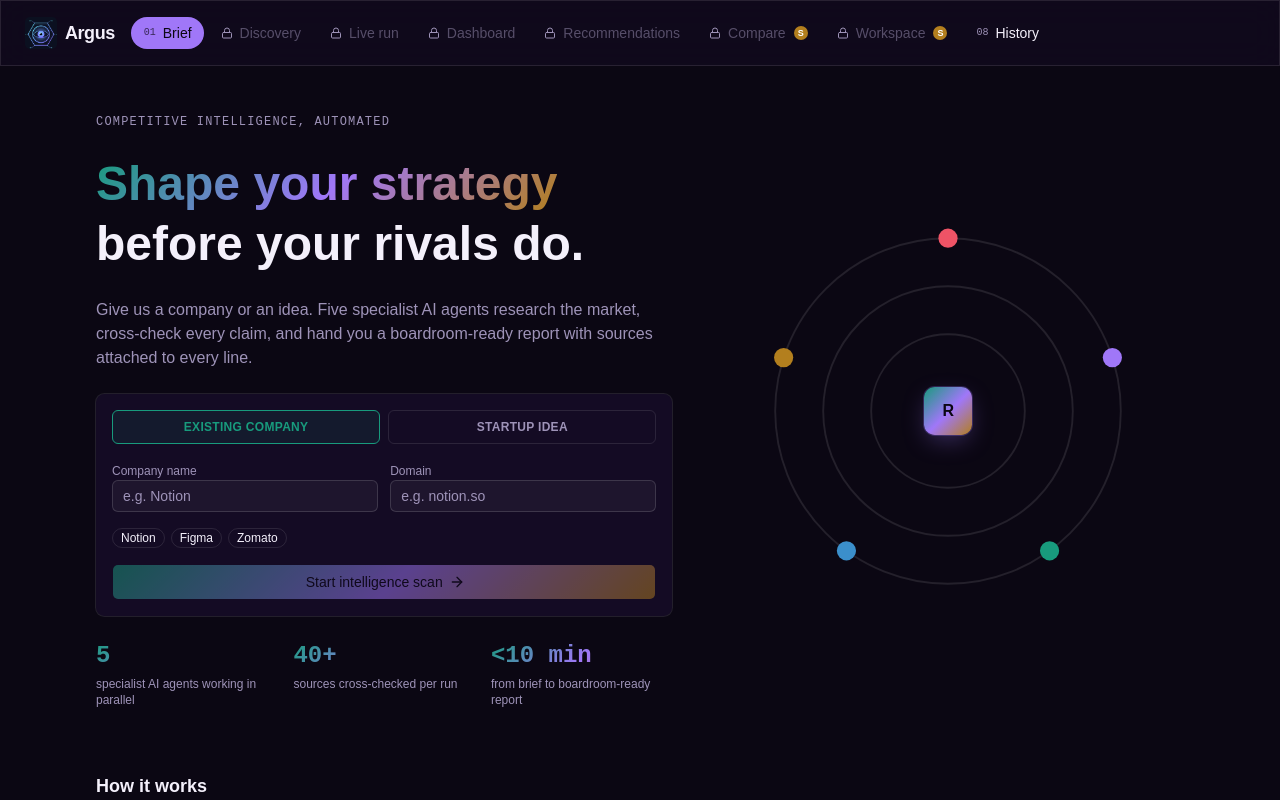
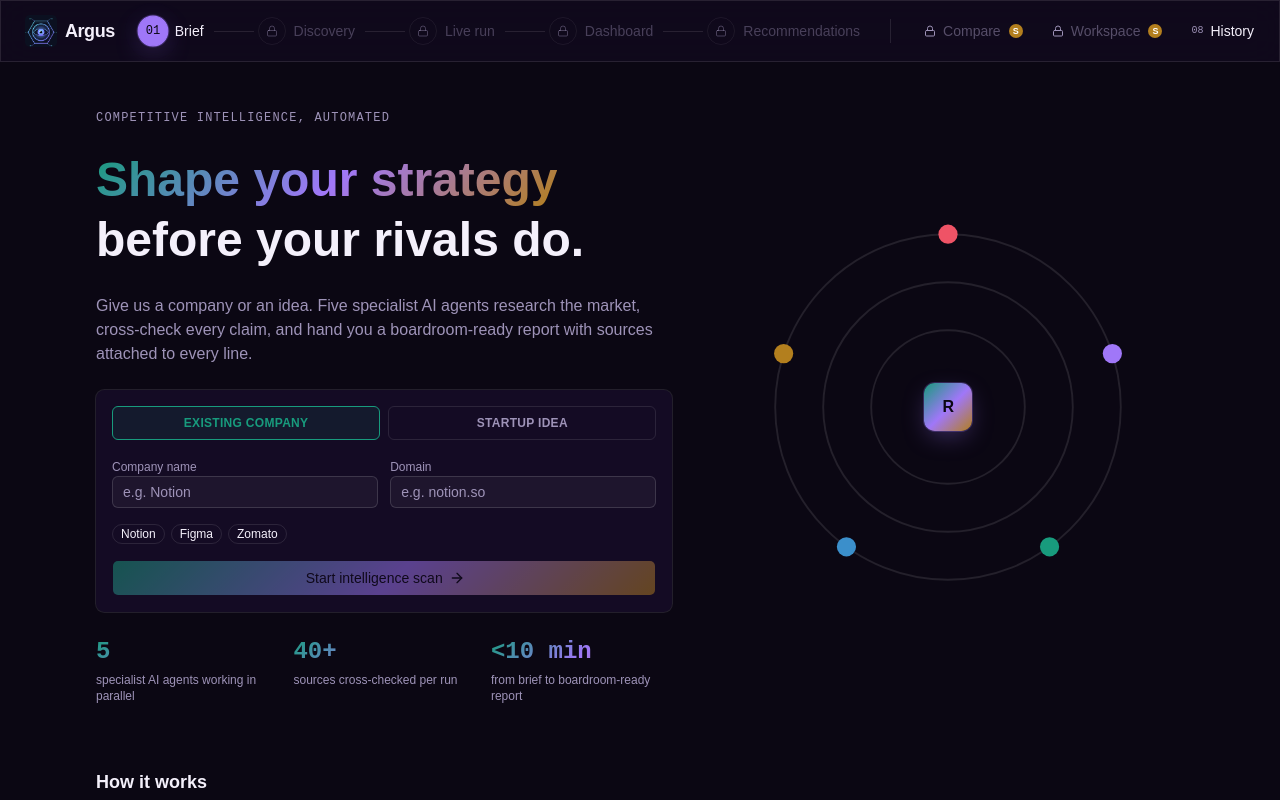
Before and after one commit to POOJAPATEL231/rivalyze-frontend, a React (Vite) app: page /brief in a window 1280 px wide. Shown: the top 800 px of the page. Built offline with nearby package versions, Linux system fonts and the light colour scheme.

Commit message:
feat: landing page implemented

```diff
--- a/src/components/layout/StepBar.tsx
+++ b/src/components/layout/StepBar.tsx
@@ -12,20 +12,28 @@ interface StepConfig {
     stretch?: boolean;
 }
 
-const STEPS: StepConfig[] = [
+const WIZARD_STEPS: StepConfig[] = [
     { id: "brief", label: "Brief", number: "01" },
     { id: "discovery", label: "Discovery", number: "02" },
     { id: "run", label: "Live run", number: "03" },
     { id: "dashboard", label: "Dashboard", number: "04" },
     { id: "recommendations", label: "Recommendations", number: "05" },
+];
+
+const NAV_STEPS: StepConfig[] = [
     { id: "compare", label: "Compare", number: "06", stretch: true },
     { id: "workspace", label: "Workspace", number: "07", stretch: true },
     { id: "history", label: "History", number: "08" },
 ];
 
+const STEPS = [...WIZARD_STEPS, ...NAV_STEPS];
+
 /** Top step bar for the analysis wizard — replaces sidebar nav. Reads
  * currentStep/unlockedSteps from analysisSlice; locked steps aren't clickable.
- * Styled to match the landing page's <Nav/> chrome (glass, sticky, brand mark) — content differs. */
+ * The 5-phase wizard (brief→recommendations) renders as a connected rail —
+ * numbered nodes joined by a fill line, the 2026-era "linear progress"
+ * pattern — while compare/workspace/history stay pill tabs since they're
+ * peer destinations, not sequential phases. */
 export function StepBar() {
     const dispatch = useAppDispatch();
     const currentStep = useAppSelector((state) => state.analysis.currentStep);
@@ -35,7 +43,7 @@ export function StepBar() {
     return (
         <nav
             aria-label="Analysis progress"
-            className="glass sticky top-0 z-50 flex shrink-0 items-center gap-4 px-6 py-4"
+            className="glass sticky top-0 z-50 flex shrink-0 items-center gap-5 overflow-x-auto px-6 py-3"
         >
             <a
                 href="/"
@@ -48,8 +56,81 @@ export function StepBar() {
                 />
                 Argus
             </a>
+
+            <ol className="flex shrink-0 items-center">
+                {WIZARD_STEPS.map((step, index) => {
+                    const isActive = step.id === currentStep;
+                    const isUnlocked = unlockedSteps.includes(step.id);
+                    const isDone = isUnlocked && index < currentIndex;
+
+                    return (
+                        <li key={step.id} className="flex items-center">
+                            {index > 0 && (
+                                <div
+                                    aria-hidden
+                                    className={cn(
+                                        "h-px w-6 shrink-0 transition-colors duration-500 sm:w-10",
+                                        index <= currentIndex ? "bg-primary" : "bg-border",
+                                    )}
+                                />
+                            )}
+                            <button
+                                type="button"
+                                disabled={!isUnlocked}
+                                aria-current={isActive ? "step" : undefined}
+                                onClick={() => dispatch(setStep(step.id))}
+                                className="group flex items-center gap-2 rounded-full py-1 pr-2.5 pl-1 transition-colors disabled:cursor-not-allowed"
+                            >
+                                <span
+                                    className={cn(
+                                        "relative flex size-7 shrink-0 items-center justify-center rounded-full border font-mono text-[11px] tabular-nums transition-all duration-300",
+                                        isActive &&
+                                            "scale-110 border-primary bg-primary text-primary-foreground shadow-glow",
+                                        !isActive &&
+                                            isDone &&
+                                            "border-success/40 bg-success/15 text-success",
+                                        !isActive &&
+                                            !isDone &&
+                                            isUnlocked &&
+                                            "border-border bg-card text-muted-foreground group-hover:border-primary/50 group-hover:text-foreground",
+                                        !isUnlocked &&
+                                            "border-border/60 bg-transparent text-muted-foreground/40",
+                                    )}
+                                >
+                                    {isActive && (
+                                        <span className="absolute inset-0 animate-ping rounded-full bg-primary/40" />
+                                    )}
+                                    {isDone ? (
+                                        <Check className="size-3.5" />
+                                    ) : !isUnlocked ? (
+                                        <Lock className="size-3" />
+                                    ) : (
+                                        step.number
+                                    )}
+                                </span>
+                                <span
+                                    className={cn(
+                                        "hidden font-heading text-sm font-medium whitespace-nowrap sm:inline",
+                                        isActive
+                                            ? "text-foreground"
+                                            : isUnlocked
+                                              ? "text-muted-foreground group-hover:text-foreground"
+                                              : "text-muted-foreground/40",
+                                    )}
+                                >
+                                    {step.label}
+                                </span>
+                            </button>
+                        </li>
+                    );
+                })}
+            </ol>
+
+            <div aria-hidden className="h-6 w-px shrink-0 bg-border" />
+
             <div className="flex items-center gap-1 overflow-x-auto">
-                {STEPS.map((step, index) => {
+                {NAV_STEPS.map((step, i) => {
+                    const index = WIZARD_STEPS.length + i;
                     const isActive = step.id === currentStep;
                     const isUnlocked = unlockedSteps.includes(step.id);
                     const isDone = isUnlocked && index < currentIndex;
```
